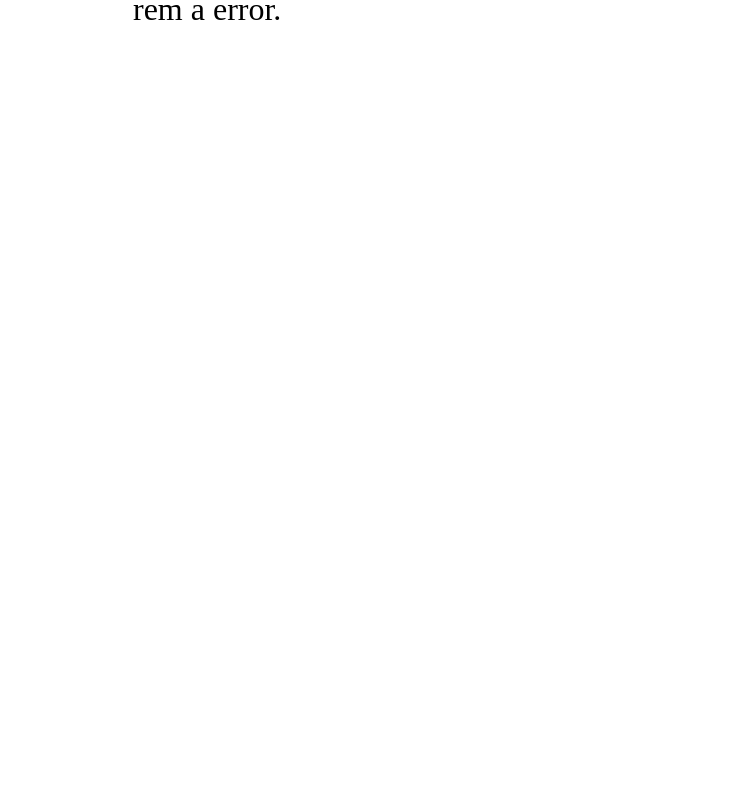
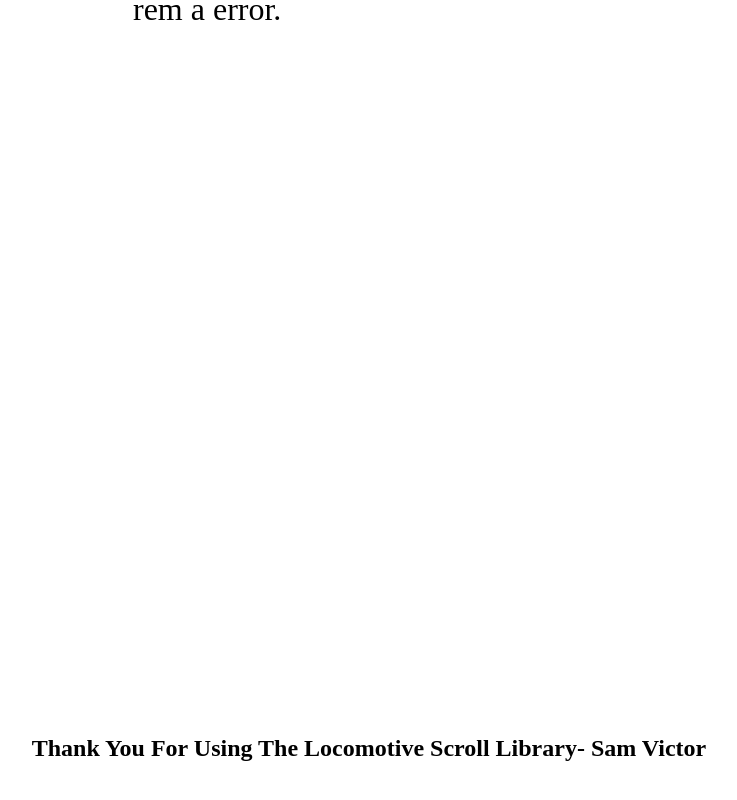
Before and after one commit to iamVictorSam/landing-page-with-locomotive-scroll, a Vue app: page / in a window 1280 px wide. Shown: the part 2221-3021 px from the top of the page, without its empty margins (271-1008 px from the left). Before the commit the page ends 2249 px from the top, so only its background shows below. Built offline with nearby package versions, Linux system fonts and the light colour scheme.

Commit message:
added Appreciation

```diff
--- a/src/App.vue
+++ b/src/App.vue
@@ -1,16 +1,19 @@
 <template>
   <Introduction />
   <Services />
+  <Appreciation />
 </template>
 
 <script>
 import Introduction from "./components/Introduction.vue";
 import Services from "./components/Services.vue";
+import Appreciation from "./components/Appreciation.vue";
 
 export default {
   components: {
     Introduction,
     Services,
+    Appreciation,
   },
 };
 </script>
--- a/src/components/Appreciation.vue
+++ b/src/components/Appreciation.vue
@@ -0,0 +1,16 @@
+<template>
+  <section>
+    <h1>Thank You For Using The Locomotive Scroll Library</h1>
+    <br />
+    <h2>- Sam Victor</h2>
+  </section>
+</template>
+
+<style scoped>
+section {
+  height: 100vh;
+  display: flex;
+  justify-content: center;
+  align-items: center;
+}
+</style>
--- a/src/components/Services.vue
+++ b/src/components/Services.vue
@@ -13,7 +13,7 @@
 <style scoped>
 section {
   padding: 10rem;
-  height: 100vh;
+  /* height: 100vh; */
   display: flex;
 }
 
```
